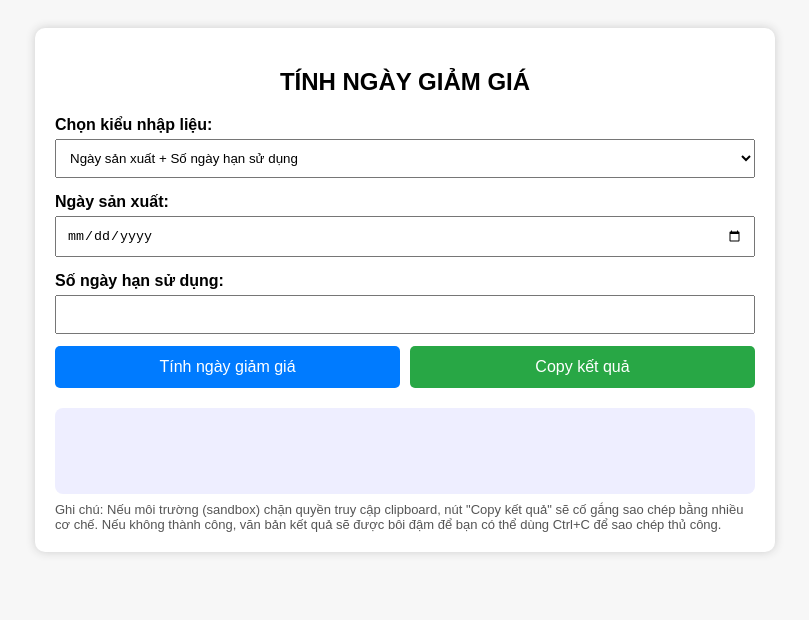
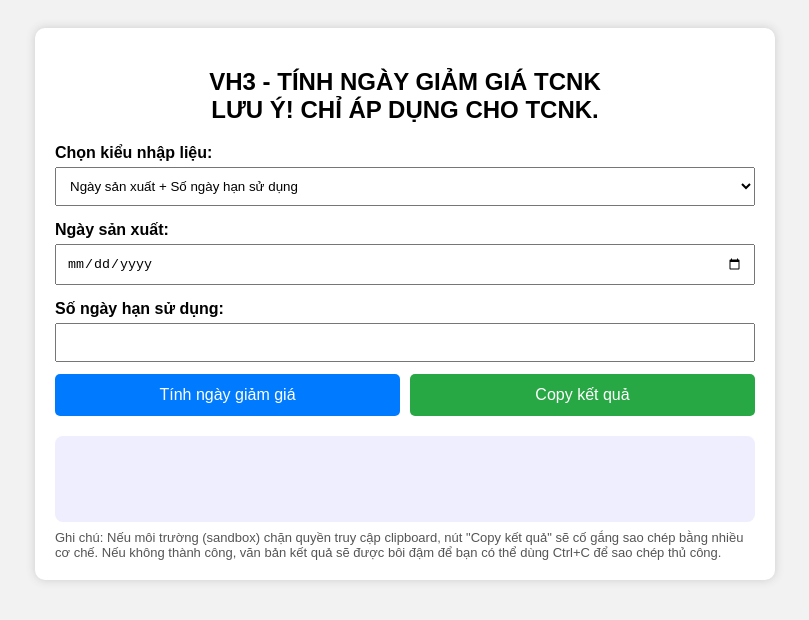
Before and after one commit to thevinh1209/TINHDATETCNK1, a plain HTML site: page index.html in a window 1280 px wide. Shown: the whole page, without its empty margins (235-1044 px from the left). Drawn offline with Linux system fonts and the light colour scheme.

Commit message:
Update index.html

```diff
--- a/index.html
+++ b/index.html
@@ -5,7 +5,7 @@
 <meta name="viewport" content="width=device-width, initial-scale=1.0" />
 <title>Tính Ngày Giảm Giá</title>
 <style>
-    body { font-family: Arial, sans-serif; background:#f7f7f7; padding:20px; }
+    body { font-family: Arial, sans-serif; background:#f2f2f2; padding:20px; }
     .container { max-width:700px; margin:auto; background:#fff; padding:20px; border-radius:10px; box-shadow:0 0 10px #ccc; }
     h2 { text-align:center; }
     label { font-weight:bold; display:block; margin-top:15px; }
@@ -23,7 +23,7 @@
 </head>
 <body>
 <div class="container">
-    <h2>TÍNH NGÀY GIẢM GIÁ</h2>
+    <h2>VH3 - TÍNH NGÀY GIẢM GIÁ TCNK <br>LƯU Ý! CHỈ ÁP DỤNG CHO TCNK.</h2>
 
     <label>Chọn kiểu nhập liệu:</label>
     <select id="inputType" onchange="showFields()">
```
